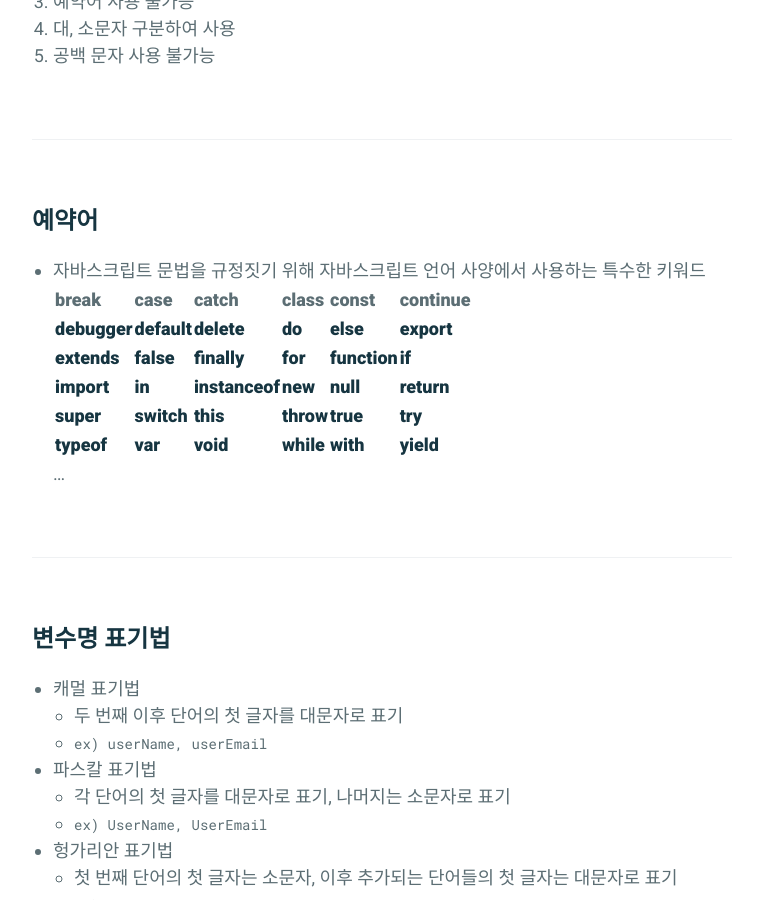
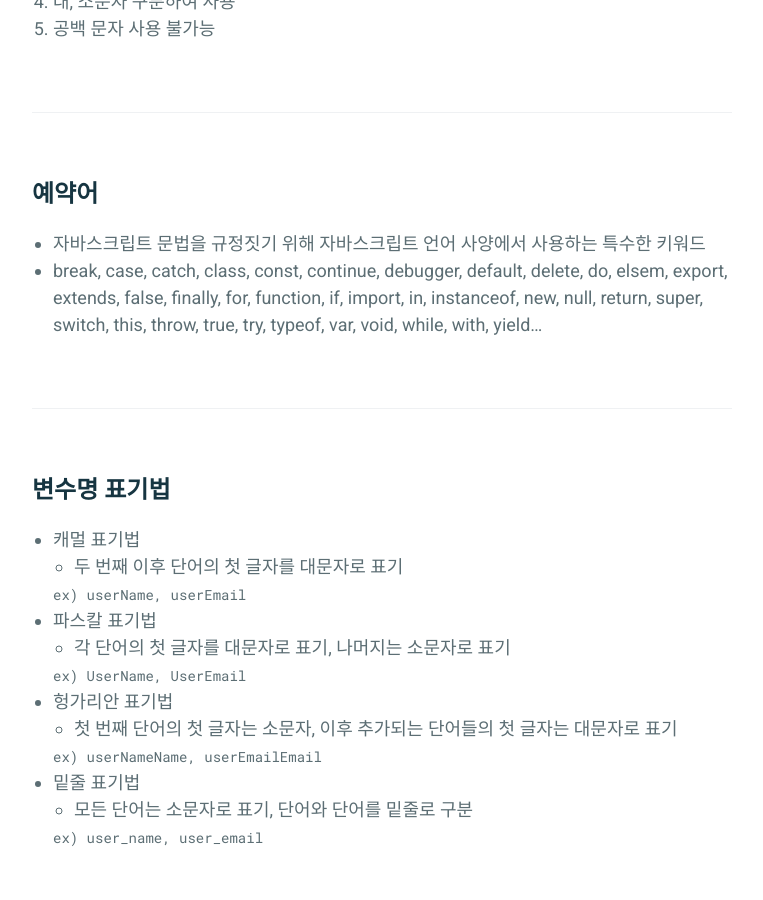
Before and after one commit to absolutelyfullycapable/absolutelyfullycapable.github.io, a Jekyll site: the page built from _posts/2020-09-01-javascript-변수와-데이터타입.md, in a window 1280 px wide and 900 px high, scrolled down 2130 px. Shown: the whole window, without its empty margins (258-1021 px from the left). Built offline with Jekyll 4.4.1, drawn with Linux system fonts in a browser that asks for light colours.

Commit message:
modify post

```diff
--- a/_posts/2020-09-01-javascript-변수와-데이터타입.md
+++ b/_posts/2020-09-01-javascript-변수와-데이터타입.md
@@ -25,8 +25,7 @@ comments: false
 	- 변수 이름으로 변수 값을 읽거나 쓸 수 있음
 
 - 변수 여러 개를 한 문장으로 선언 시 쉼표 사용
-
-	- `ex) var a, b, c;`
+	`ex) var a, b, c;`
 
 - 변수를 선언하기만 하면 변수 안에는 정의되지 않았음을 뜻하는 undefined 값 들어감
 	- console.log(); => 소괄호 안에 든 값을 콘솔 화면에 표시하라는 뜻
@@ -44,7 +43,6 @@ comments: false
 
 - 대입(=) 연산자를 사용하면 값 대입 가능
 - 프로그램에서는 **=**이 =를 기준으로 **오른쪽 값을 왼쪽 변수에 대입한다**는 뜻 지님
-
 	`ex) var a = 2; var a = 2, b = 1, c = 3;`
 
 <br>
@@ -95,16 +93,7 @@ comments: false
 ## **예약어**
 
 - 자바스크립트 문법을 규정짓기 위해 자바스크립트 언어 사양에서 사용하는 특수한 키워드
-
-    | break | case | catch | class | const | continue |
-    |--------|--------|--------|--------|--------|--------|
-    | **debugger** | **default** | **delete** | **do** | **else** | **export** |
-    | **extends** | **false** | **finally** | **for** | **function** | **if** |
-    | **import** | **in** | **instanceof** | **new** | **null** | **return** |
-    | **super** | **switch** | **this** | **throw** | **true** | **try** |
-    | **typeof** | **var** | **void** | **while** | **with** | **yield** |
-
-	...
+- break, case, catch, class, const, continue, debugger, default, delete, do, elsem, export, extends, false, finally, for, function, if, import, in, instanceof, new, null, return, super, switch, this, throw, true, try, typeof, var, void, while, with, yield...
 
 <br>
 - - -
@@ -114,22 +103,22 @@ comments: false
 - 캐멀 표기법
 	- 두 번째 이후 단어의 첫 글자를 대문자로 표기
 
-	- `ex) userName, userEmail`
+	`ex) userName, userEmail`
 
 - 파스칼 표기법
 	- 각 단어의 첫 글자를 대문자로 표기, 나머지는 소문자로 표기
 
-	- `ex) UserName, UserEmail`
+	`ex) UserName, UserEmail`
 
 - 헝가리안 표기법
 	- 첫 번째 단어의 첫 글자는 소문자, 이후 추가되는 단어들의 첫 글자는 대문자로 표기
 
-	- `ex) userNameName, userEmailEmail`
+	`ex) userNameName, userEmailEmail`
 
 - 밑줄 표기법
 	- 모든 단어는 소문자로 표기, 단어와 단어를 밑줄로 구분
 
-	- `ex) user_name, user_email`
+	`ex) user_name, user_email`
 
 <br>
 - - -
```
